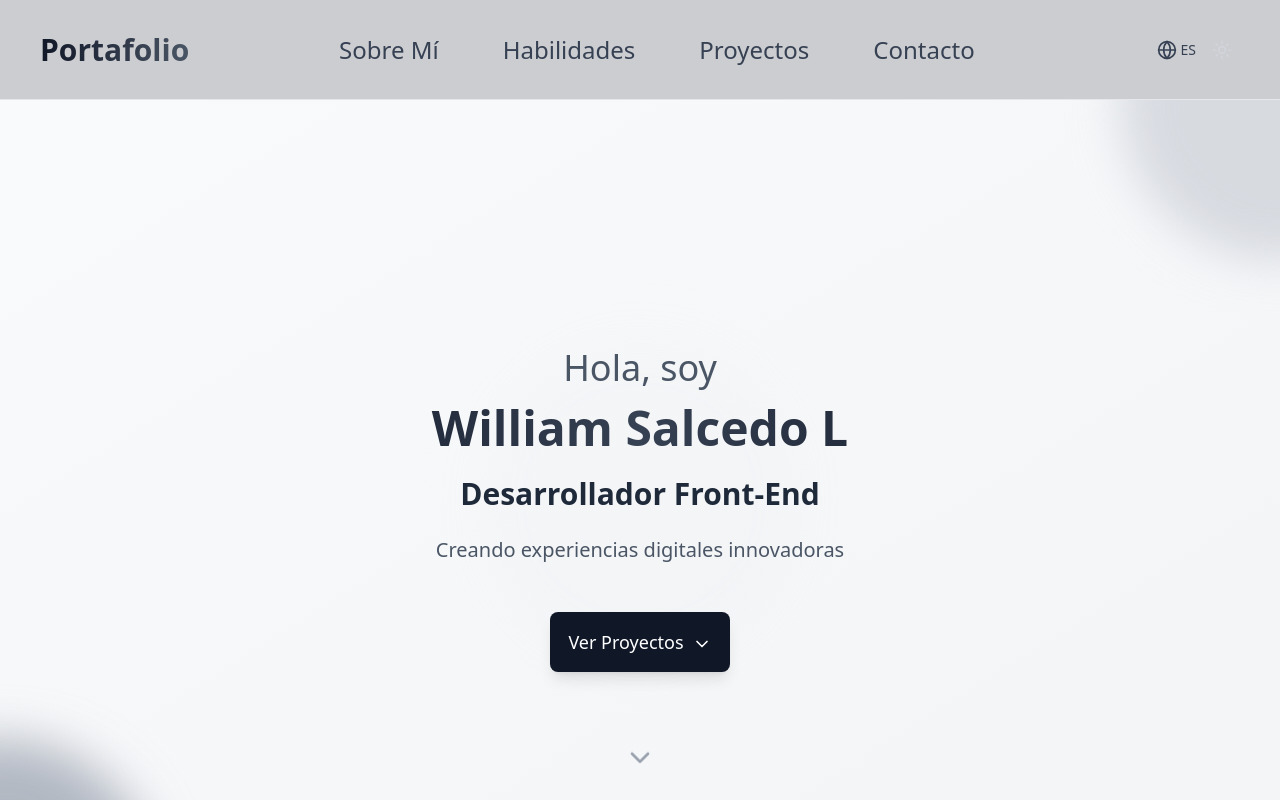
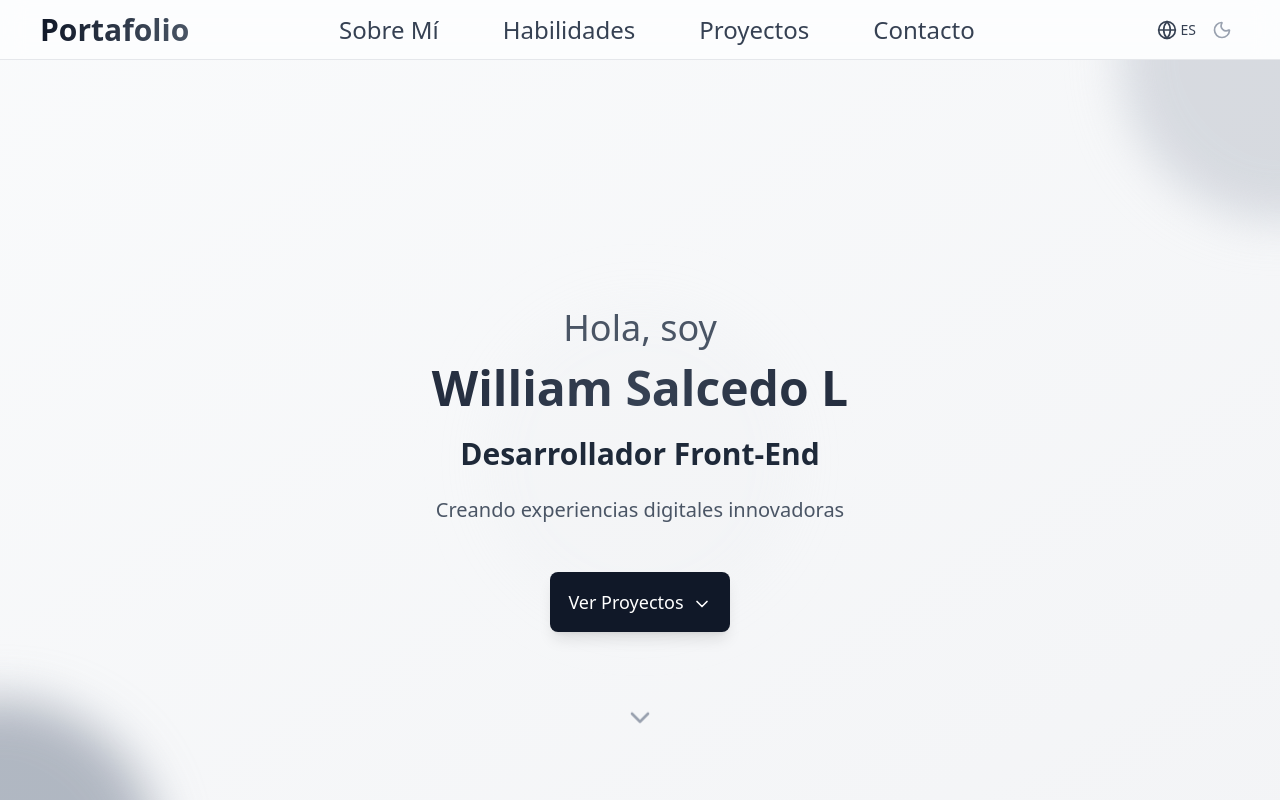
Before and after one commit to WilliamSalcedo/MiPortafolio, a React (Vite) app: page / in a window 1280 px wide. Shown: the top 800 px of the page. Built offline with nearby package versions, Linux system fonts and the light colour scheme.

Commit message:
update styles in web

```diff
--- a/src/App.tsx
+++ b/src/App.tsx
@@ -27,8 +27,8 @@ function App() {
       ) : (
         <motion.div
           key="page"
-          className="min-h-screen bg-slate-950"
-          initial={{ opacity: 1, y: 20 }}
+          className="min-h-screen bg-slate-100 text-slate-900 dark:bg-slate-950 dark:text-slate-100 transition-colors"
+          initial={{ opacity: 0.95, y: 20 }}
           animate={{ opacity: 1, y: 0 }}
           transition={{ duration: 0.6, ease: "easeOut" }}
         >
--- a/src/components/Header.tsx
+++ b/src/components/Header.tsx
@@ -13,7 +13,7 @@ export default function Header() {
   };
 
   return (
-    <header className="bg-white/80 dark:bg-blue-900/80 backdrop-blur-md border-b border-gray-200 dark:border-gray-800 transition-colors w-full h-25">
+    <header className="sticky top-0 z-50 bg-white/80 dark:bg-blue-900/80 backdrop-blur-md border-b border-gray-200 dark:border-gray-800 transition-colors w-full h-15  ">
       <div className="flex justify-between mx-10 items-center h-full">
         <div className="text-sm md:text-xl lg:text-4xl xl:text-3xl font-bold bg-linear-to-r from-gray-900 to-gray-600 dark:from-white dark:to-gray-400 bg-clip-text text-transparent">
           Portafolio
@@ -24,6 +24,7 @@ export default function Header() {
             className="sm:text-sm md:text-md lg:text-lg xl:text-2xl text-gray-700 dark:text-gray-300 hover:text-gray-900 dark:hover:text-white transition-colors text-2xl">
             {t("nav.about")}
           </button>
+
           <button
             onClick={() => scrollToSection("skills")}
             className="sm:text-sm md:text-md lg:text-lg xl:text-2xl text-gray-700 dark:text-gray-300 hover:text-gray-900 dark:hover:text-white transition-colors text-2xl mx-10">
@@ -56,8 +57,8 @@ export default function Header() {
               className="p-2 rounded-lg hover:bg-gray-100 dark:hover:bg-gray-800 transition-colors"
               aria-label="Toggle theme"
             >
-              {theme === 'light' ? (
-                <Moon className="w-5 h-5 text-gray-700" />
+              {theme === 'dark' ? (
+                <Moon className="w-5 h-5 text-gray-400" />
               ) : (
                 <Sun className="w-5 h-5 text-gray-300" />
               )}
```
